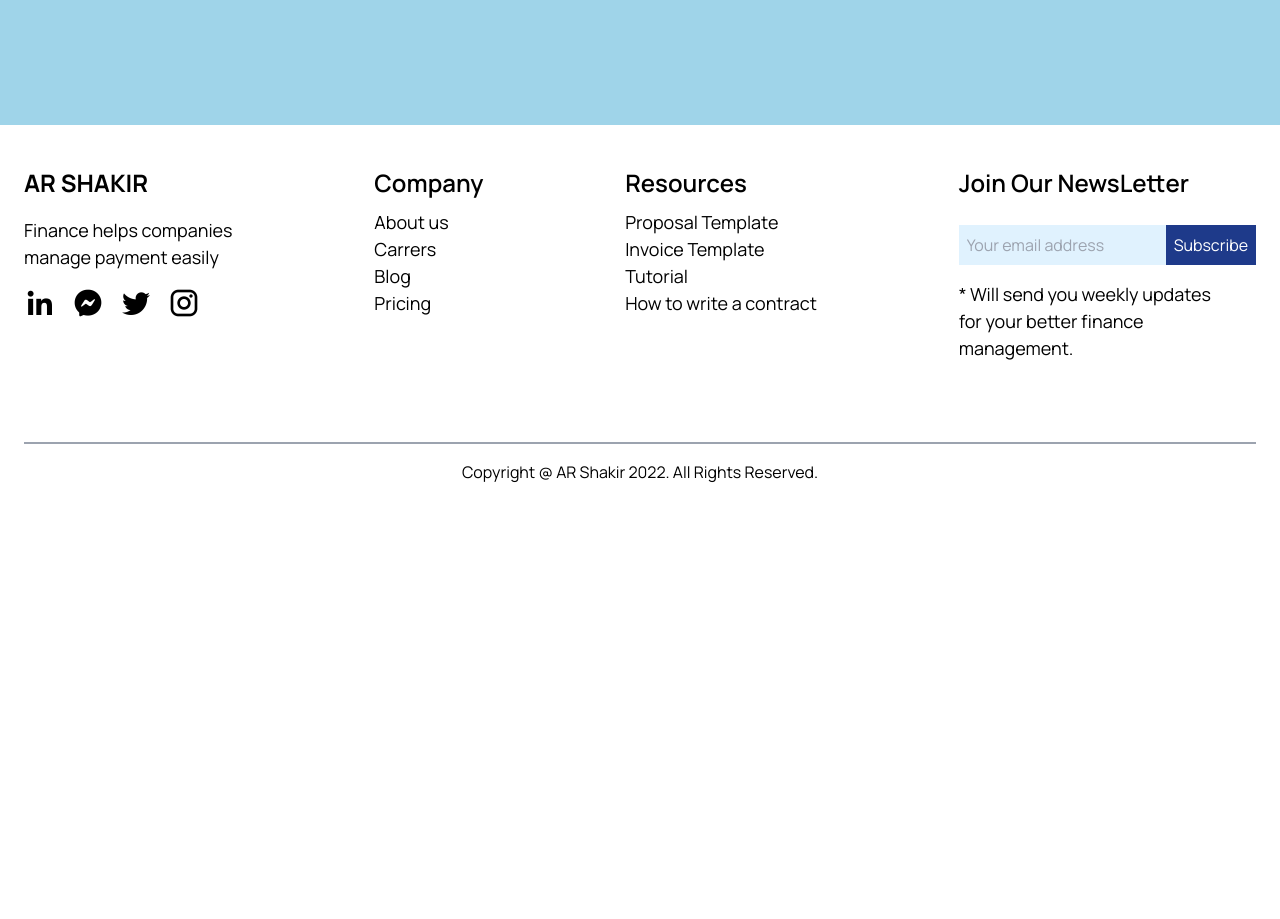
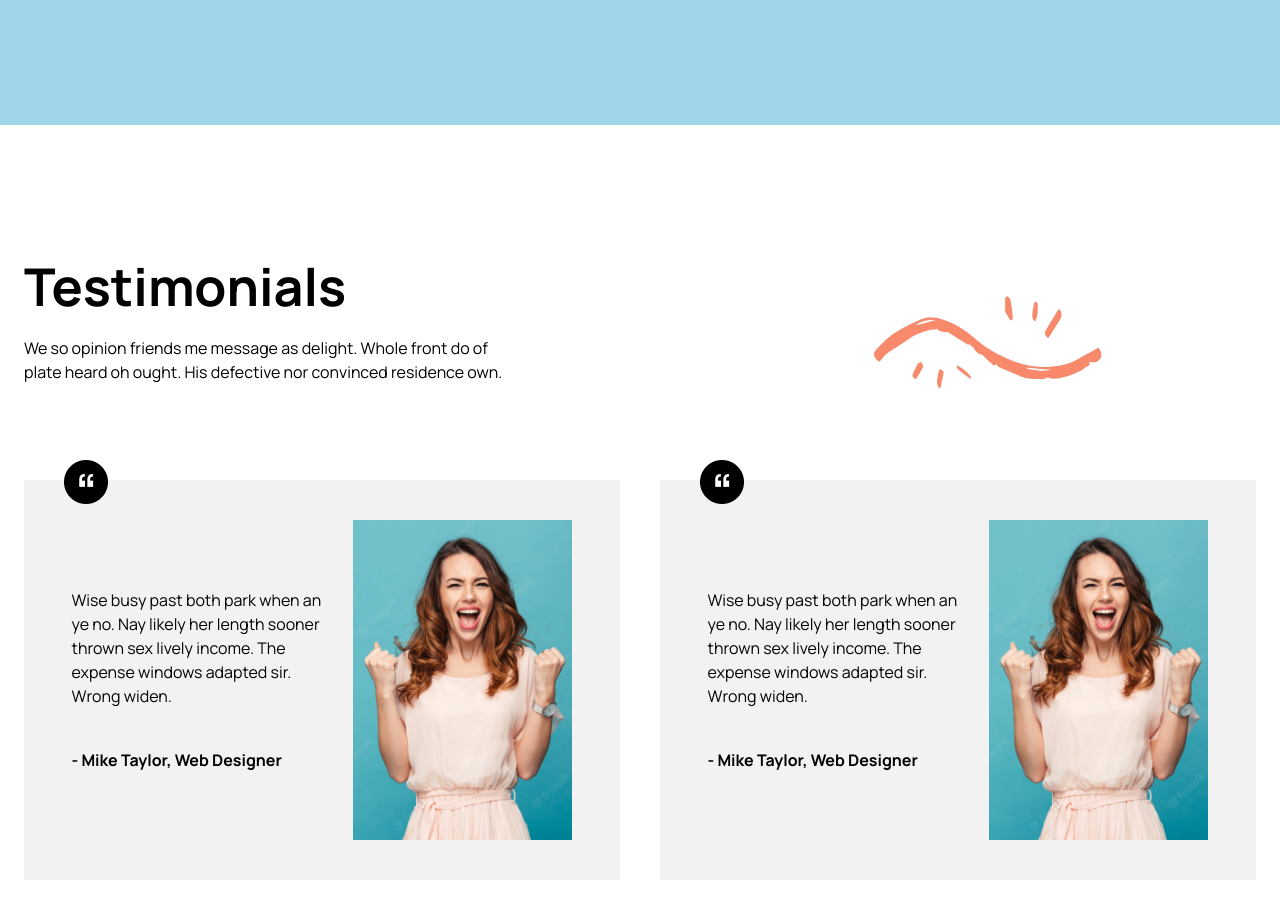
Before and after one commit to anish-acharya123/AR-SHAKIR, a React (Vite) app: page / in a window 1280 px wide. Shown: the part 4120-5039 px from the top of the page. Before the commit the page ends 4620 px from the top, so only its background shows below. Built offline with nearby package versions, Linux system fonts and the light colour scheme; a web font is replaced by a local one.

Commit message:
Testimonials section completed

```diff
--- a/src/App.jsx
+++ b/src/App.jsx
@@ -9,6 +9,7 @@ import Footer2 from "./components/Footer2";
 import Trackpayment from "./components/Trackpayment";
 import Transaction from "./components/Transaction";
 import Features from "./components/Features";
+import Testimonials from "./components/Testimonials";
 
 function App() {
   return (
@@ -22,8 +23,9 @@ function App() {
           <Trackpayment />
           <Transaction />
           <Features />
-          <Footer />
-          <Footer2 />
+          <Testimonials />
+          {/* <Footer />
+          <Footer2 /> */}
         </main>
       </BrowserRouter>
     </>
--- /dev/null
+++ b/src/components/Testimonials.jsx
@@ -0,0 +1,61 @@
+import React from "react";
+import quote from "../assets/offers/quote-icon.png";
+import testimonial from "../assets/testimonials/testimonial1.png";
+import fill from "../assets/testimonials/fill.png";
+
+function Testimonials() {
+  return (
+    <section className="flex justify-center items-center py-32 ">
+      <div className="flex px-6 flex-col gap-20 items-start justify-center w-full max-w-[1440px] relative ">
+        <div className="flex flex-col gap-4  ">
+          <h1 className=" font-bold text-[34px] sm:text-[44px] lg:text-[52px] text-left leading-[130%]">
+            Testimonials
+          </h1>
+          <p className="md:w-[30rem] ">
+            We so opinion friends me message as delight. Whole front do of plate
+            heard oh ought. His defective nor convinced residence own.
+          </p>
+          <figure className="hidden lg:block absolute right-44 top-10 ">
+            <img src={fill} alt="fill" className="w-[15rem]" />
+          </figure>
+        </div>
+        <div className="grid grid-cols-1 md:grid-cols-2 lg:gap-10 gap-4  ">
+          <div className="flex  sm:flex-row flex-col sm:justify-evenly justify-center items-center gap-4 bg-[#F2F2F2] p-10  mt-4    relative flex-1 ">
+            <figure className="absolute top-0 -translate-y-5 left-10">
+              <img src={quote} alt="" />
+            </figure>
+            <div className="grid gap-10 sm:w-[50%] place-content-center">
+              <p>
+                Wise busy past both park when an ye no. Nay likely her length
+                sooner thrown sex lively income. The expense windows adapted
+                sir. Wrong widen.
+              </p>
+              <h2 className="font-bold">- Mike Taylor, Web Designer</h2>
+            </div>
+            <figure>
+              <img src={testimonial} alt="" className="h-[20rem] " />
+            </figure>
+          </div>
+          <div className="flex sm:flex-row flex-col  sm:justify-evenly justify-center items-center gap-4  bg-[#F2F2F2]  p-10  mt-4   relative flex-1 ">
+            <figure className="absolute top-0 -translate-y-5 left-10">
+              <img src={quote} alt="" />
+            </figure>
+            <div className="grid gap-10 sm:w-[50%] place-content-center">
+              <p>
+                Wise busy past both park when an ye no. Nay likely her length
+                sooner thrown sex lively income. The expense windows adapted
+                sir. Wrong widen.
+              </p>
+              <h2 className="font-bold">- Mike Taylor, Web Designer</h2>
+            </div>
+            <figure>
+              <img src={testimonial} alt="" className="h-[20rem] " />
+            </figure>
+          </div>
+        </div>
+      </div>
+    </section>
+  );
+}
+
+export default Testimonials;
--- a/src/index.css
+++ b/src/index.css
@@ -6,6 +6,12 @@
   box-sizing: border-boxs;
   font-family: "Manrope", sans-serif;
 }
+
+html {
+  scroll-behavior: smooth;
+  scrollbar-width: thin;
+  scrollbar-color: #23029c #f5f1f1;
+}
 @tailwind base;
 @tailwind components;
 @tailwind utilities;
```
Also changed, not shown: src/assets/testimonials/fill.png (added), src/assets/testimonials/testimonial1.png (added).
